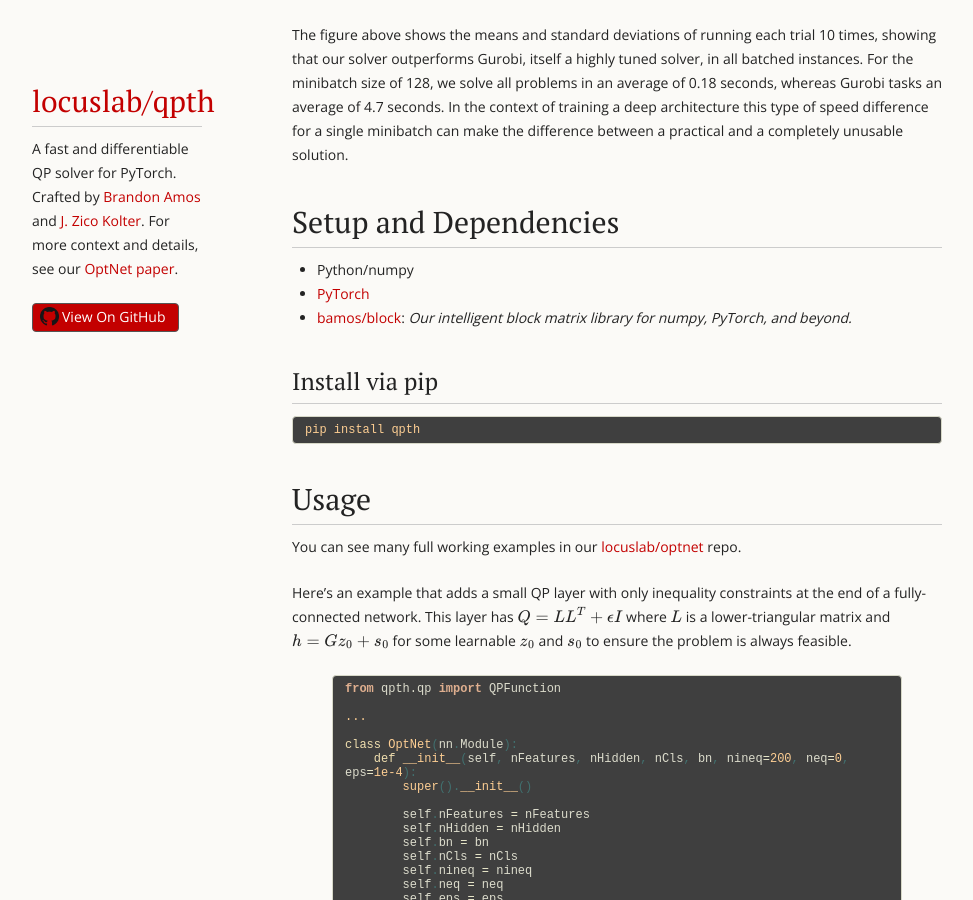
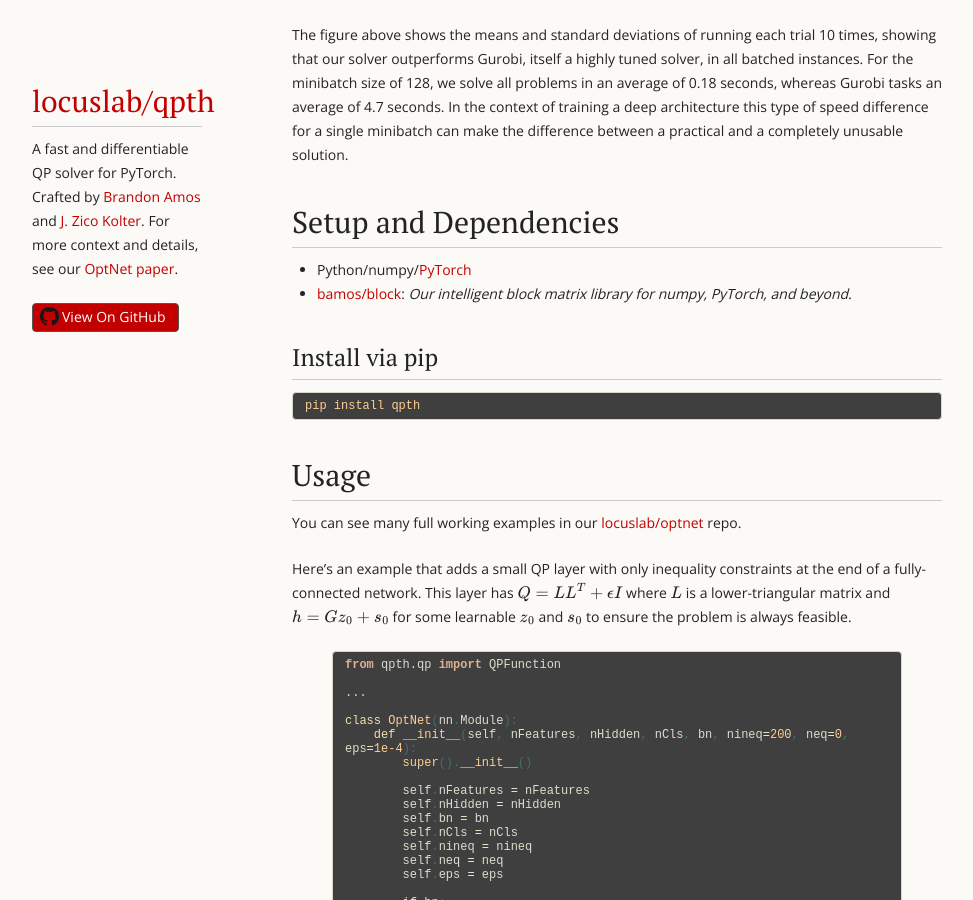
Before and after one commit to locuslab/qpth, a Jekyll site: the page built from index.md, in a window 1280 px wide and 900 px high, scrolled down 1777 px. Shown: the whole window, without its empty margins (18-991 px from the left). Built offline with Jekyll 4.4.1, drawn with Linux system fonts in a browser that asks for light colours; formulas are drawn with MathJax 3; our own code applies the rules of GitHub Pages for plain Markdown files.

Commit message:
Formatting.

```diff
--- a/index.md
+++ b/index.md
@@ -101,8 +101,7 @@ solution.
 
 # Setup and Dependencies
 
-+ Python/numpy
-+ [PyTorch](https://pytorch.org)
++ Python/numpy/[PyTorch](https://pytorch.org)
 + [bamos/block](https://github.com/bamos/block):
   *Our intelligent block matrix library for numpy, PyTorch, and beyond.*
 
```
